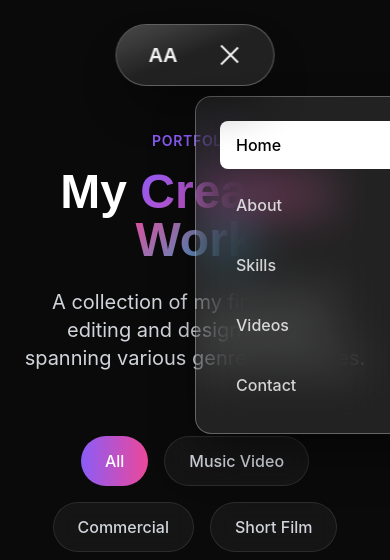
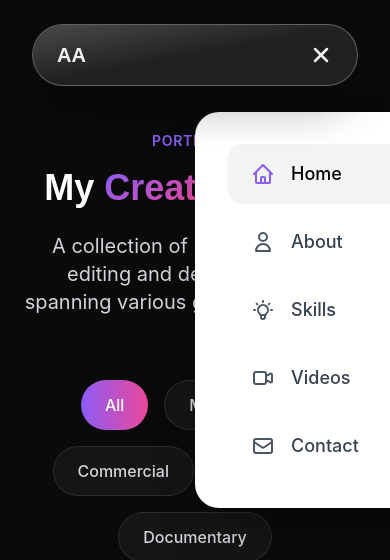
Before and after one commit to AdilAnwar21/nextPortfolio, a Next.js app: page /nextPortfolio/videos in a window 390 px wide. Both pictures are taken after a click on the button "Toggle menu". Shown: the top 560 px of the page. Built offline with nearby package versions, Linux system fonts and the light colour scheme.

Commit message:
refactor: Enhance floating navbar responsiveness and mobile menu with SVG icons, adjust global heading typography, and delete the project README.

```diff
--- a/src/app/globals.css
+++ b/src/app/globals.css
@@ -201,19 +201,19 @@ section {
 
 /* Responsive text */
 .heading-xl {
-  @apply text-6xl md:text-7xl lg:text-8xl font-bold font-display;
+  @apply text-5xl md:text-7xl lg:text-8xl font-bold font-display;
 }
 
 .heading-lg {
-  @apply text-5xl md:text-6xl lg:text-7xl font-bold font-display;
+  @apply text-4xl md:text-6xl lg:text-7xl font-bold font-display;
 }
 
 .heading-md {
-  @apply text-4xl md:text-5xl lg:text-6xl font-bold font-display;
+  @apply text-3xl md:text-5xl lg:text-6xl font-bold font-display;
 }
 
 .heading-sm {
-  @apply text-3xl md:text-4xl lg:text-5xl font-bold font-display;
+  @apply text-2xl md:text-4xl lg:text-5xl font-bold font-display;
 }
 
 /* Hide scrollbar but keep functionality */
--- a/src/components/FloatingNavbar.tsx
+++ b/src/components/FloatingNavbar.tsx
@@ -67,11 +67,11 @@ export default function FloatingNavbar() {
                     opacity: navOpacity,
                     transform: navTransform,
                 }}
-                className="fixed top-6 left-1/2 z-[100] transition-all duration-300 w-full max-w-fit px-4"
+                className="fixed top-6 left-1/2 z-[100] transition-all duration-300 w-full px-4"
             >
-                <div className="bg-white/10 backdrop-blur-xl border border-white/30 rounded-full px-8 py-4 flex items-center justify-center gap-2 mx-auto shadow-2xl shadow-black/50 relative overflow-hidden before:absolute before:inset-0 before:bg-gradient-to-br before:from-white/20 before:via-transparent before:to-transparent before:rounded-full before:pointer-events-none">
+                <div className="bg-white/10 backdrop-blur-xl border border-white/30 rounded-full px-6 md:px-8 py-4 md:py-4 flex items-center justify-between mx-auto shadow-2xl shadow-black/50 relative overflow-hidden before:absolute before:inset-0 before:bg-gradient-to-br before:from-white/20 before:via-transparent before:to-transparent before:rounded-full before:pointer-events-none max-w-[calc(100%-2rem)] md:max-w-fit">
                     {/* Logo */}
-                    <Link href="/" className="font-display font-bold text-xl text-white mr-4">
+                    <Link href="/" className="font-display font-bold text-xl md:text-xl text-white">
                         AA
                     </Link>
 
@@ -103,24 +103,19 @@ export default function FloatingNavbar() {
 
                     {/* Mobile Menu Button */}
                     <button
-                        className="md:hidden text-white ml-4"
+                        className="md:hidden text-white"
                         onClick={() => setIsMobileMenuOpen(!isMobileMenuOpen)}
                         aria-label="Toggle menu"
                     >
-                        <div className="w-6 h-5 flex flex-col justify-between">
-                            <span
-                                className={`w-full h-0.5 bg-white transition-all ${isMobileMenuOpen ? 'rotate-45 translate-y-2' : ''
-                                    }`}
-                            />
-                            <span
-                                className={`w-full h-0.5 bg-white transition-all ${isMobileMenuOpen ? 'opacity-0' : ''
-                                    }`}
-                            />
-                            <span
-                                className={`w-full h-0.5 bg-white transition-all ${isMobileMenuOpen ? '-rotate-45 -translate-y-2' : ''
-                                    }`}
-                            />
-                        </div>
+                        {isMobileMenuOpen ? (
+                            <svg className="w-6 h-6" fill="none" stroke="currentColor" viewBox="0 0 24 24">
+                                <path strokeLinecap="round" strokeLinejoin="round" strokeWidth={2.5} d="M6 18L18 6M6 6l12 12" />
+                            </svg>
+                        ) : (
+                            <svg className="w-6 h-6" fill="none" stroke="currentColor" viewBox="0 0 24 24">
+                                <path strokeLinecap="round" strokeLinejoin="round" strokeWidth={2.5} d="M4 6h16M4 12h16M4 18h16" />
+                            </svg>
+                        )}
                     </button>
                 </div>
             </motion.nav>
@@ -128,35 +123,72 @@ export default function FloatingNavbar() {
             {/* Mobile Menu */}
             {isMobileMenuOpen && (
                 <motion.div
-                    initial={{ opacity: 0, y: -20 }}
+                    initial={{ opacity: 0, y: -10 }}
                     animate={{ opacity: 1, y: 0 }}
-                    exit={{ opacity: 0, y: -20 }}
-                    className="fixed top-24 left-1/2 -translate-x-1/2 w-[90%] max-w-md bg-white/10 backdrop-blur-xl border border-white/30 rounded-2xl p-6 z-[90] md:hidden shadow-2xl shadow-black/50"
+                    exit={{ opacity: 0, y: -10 }}
+                    transition={{ duration: 0.2 }}
+                    className="fixed top-28 left-1/2 -translate-x-1/2 w-[calc(100%-2rem)] bg-white rounded-3xl p-8 z-[90] md:hidden shadow-2xl"
                 >
-                    <div className="flex flex-col gap-3">
-                        {navLinks.map((link) => (
+                    <div className="flex flex-col gap-2">
+                        {navLinks.map((link, index) => {
+                            const icons = {
+                                'Home': (
+                                    <svg className="w-6 h-6" fill="none" stroke="currentColor" viewBox="0 0 24 24">
+                                        <path strokeLinecap="round" strokeLinejoin="round" strokeWidth={2} d="M3 12l2-2m0 0l7-7 7 7M5 10v10a1 1 0 001 1h3m10-11l2 2m-2-2v10a1 1 0 01-1 1h-3m-6 0a1 1 0 001-1v-4a1 1 0 011-1h2a1 1 0 011 1v4a1 1 0 001 1m-6 0h6" />
+                                    </svg>
+                                ),
+                                'About': (
+                                    <svg className="w-6 h-6" fill="none" stroke="currentColor" viewBox="0 0 24 24">
+                                        <path strokeLinecap="round" strokeLinejoin="round" strokeWidth={2} d="M16 7a4 4 0 11-8 0 4 4 0 018 0zM12 14a7 7 0 00-7 7h14a7 7 0 00-7-7z" />
+                                    </svg>
+                                ),
+                                'Skills': (
+                                    <svg className="w-6 h-6" fill="none" stroke="currentColor" viewBox="0 0 24 24">
+                                        <path strokeLinecap="round" strokeLinejoin="round" strokeWidth={2} d="M9.663 17h4.673M12 3v1m6.364 1.636l-.707.707M21 12h-1M4 12H3m3.343-5.657l-.707-.707m2.828 9.9a5 5 0 117.072 0l-.548.547A3.374 3.374 0 0014 18.469V19a2 2 0 11-4 0v-.531c0-.895-.356-1.754-.988-2.386l-.548-.547z" />
+                                    </svg>
+                                ),
+                                'Videos': (
+                                    <svg className="w-6 h-6" fill="none" stroke="currentColor" viewBox="0 0 24 24">
+                                        <path strokeLinecap="round" strokeLinejoin="round" strokeWidth={2} d="M15 10l4.553-2.276A1 1 0 0121 8.618v6.764a1 1 0 01-1.447.894L15 14M5 18h8a2 2 0 002-2V8a2 2 0 00-2-2H5a2 2 0 00-2 2v8a2 2 0 002 2z" />
+                                    </svg>
+                                ),
+                                'Contact': (
+                                    <svg className="w-6 h-6" fill="none" stroke="currentColor" viewBox="0 0 24 24">
+                                        <path strokeLinecap="round" strokeLinejoin="round" strokeWidth={2} d="M3 8l7.89 5.26a2 2 0 002.22 0L21 8M5 19h14a2 2 0 002-2V7a2 2 0 00-2-2H5a2 2 0 00-2 2v10a2 2 0 002 2z" />
+                                    </svg>
+                                ),
+                            };
+
+                            return (
                                 <div key={link.name}>
                                     {link.href.startsWith('#') ? (
                                         <button
                                             onClick={() => scrollToSection(link.href)}
-                                        className={`text-base font-medium transition-all duration-200 w-full text-left px-4 py-3 rounded-lg ${activeSection === link.href.substring(1)
-                                            ? 'bg-white text-black'
-                                            : 'text-white/80 hover:text-white hover:bg-white/10'
+                                            className={`text-lg font-medium transition-all duration-200 w-full text-left px-6 py-4 rounded-2xl flex items-center gap-4 ${activeSection === link.href.substring(1)
+                                                ? 'bg-gray-100 text-black'
+                                                : 'text-gray-700 hover:bg-gray-50'
                                                 }`}
                                         >
+                                            <span className={activeSection === link.href.substring(1) ? 'text-primary' : 'text-gray-600'}>
+                                                {icons[link.name as keyof typeof icons]}
+                                            </span>
                                             {link.name}
                                         </button>
                                     ) : (
                                         <Link
                                             href={link.href}
                                             onClick={() => setIsMobileMenuOpen(false)}
-                                        className="text-base font-medium text-white/80 hover:text-white hover:bg-white/10 transition-all duration-200 block px-4 py-3 rounded-lg"
+                                            className="text-lg font-medium text-gray-700 hover:bg-gray-50 transition-all duration-200 flex items-center gap-4 px-6 py-4 rounded-2xl"
                                         >
+                                            <span className="text-gray-600">
+                                                {icons[link.name as keyof typeof icons]}
+                                            </span>
                                             {link.name}
                                         </Link>
                                     )}
                                 </div>
-                        ))}
+                            );
+                        })}
                     </div>
                 </motion.div>
             )}
--- a/src/components/Hero.tsx
+++ b/src/components/Hero.tsx
@@ -97,7 +97,7 @@ export default function Hero() {
 
                 <p
                     ref={subtitleRef}
-                    className="text-xl md:text-2xl text-gray-300 max-w-3xl mx-auto mb-12"
+                    className="text-lg md:text-xl lg:text-2xl text-gray-300 max-w-3xl mx-auto mb-10"
                 >
                     Crafting visual stories that captivate and inspire. Specializing in
                     cinematic video editing, motion graphics, and creative design.
```
Also changed, not shown: 1 other file (tests, documents, lock files or other folders). Lines whose indentation alone changed are shown as unchanged.
